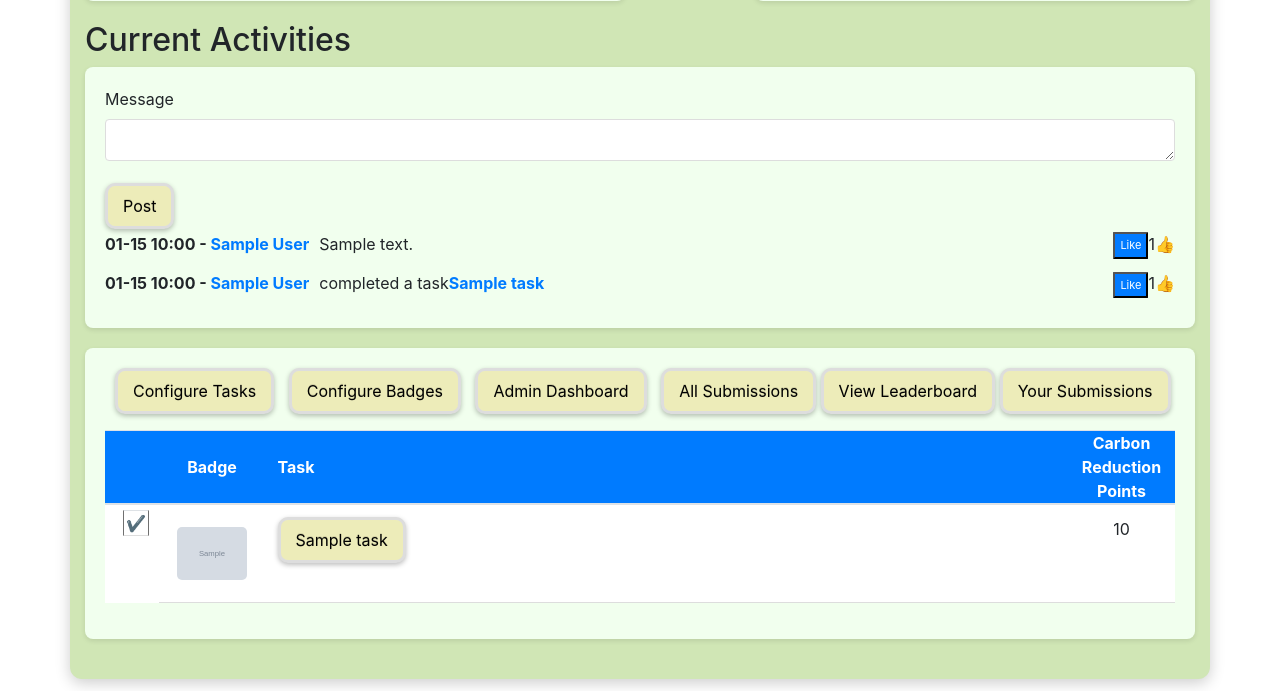
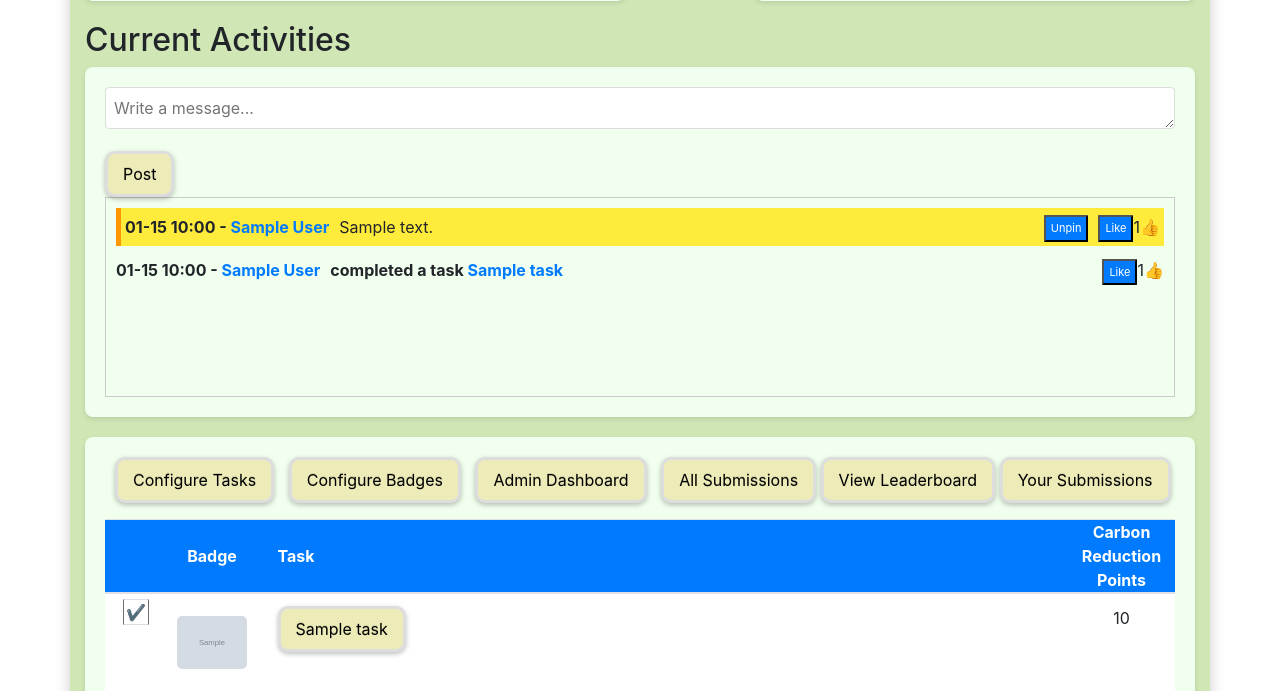
Before and after one commit to pnewstein/QuestByCycle, a Flask app: page / in a window 1280 px wide. Shown: the part 735-1426 px from the top of the page. Run offline with Flask 3, Linux system fonts and the light colour scheme; a user stored in the database is signed in; tables that the repository leaves empty hold one stand-in row (values such as "Sample post"); grey boxes marked "Sample" are stand-in pictures; parts of the project's set-up code (start-up, migrations or seed data) failed here and were passed over; some libraries are stand-ins or nearby versions.

Commit message:
set auto admin email verify to true, add pinned current activity messages

```diff
--- a/app/admin.py
+++ b/app/admin.py
@@ -46,6 +46,7 @@ def create_admin(app):
             )
             admin_user.set_password(default_admin_password)
             admin_user.is_admin = True  # Set as admin
+            admin_user.email_verified = True
             # ... set other fields if necessary
 
             db.session.add(admin_user)
--- a/app/auth.py
+++ b/app/auth.py
@@ -17,6 +17,7 @@ def login():
     # Check if any admin exists
     admin_exists = User.query.filter_by(is_admin=True).first() is not None
 
+
     # If no admin exists, create an admin
     if not admin_exists:
         create_admin(current_app._get_current_object())
@@ -34,6 +35,11 @@ def login():
         if user is None:  # Check if user exists
             flash('Invalid email or password.')
             return redirect(url_for('auth.login'))
+
+        # Temporary code to set email_verified to True for admin users
+        #if user.is_admin and not user.email_verified:
+        #    user.email_verified = True
+        #    db.session.commit()
 
         if not user.email_verified:  # Now it's safe to check email verification
             flash('Please verify your email before logging in.', 'warning')
--- a/app/main.py
+++ b/app/main.py
@@ -29,15 +29,14 @@ def get_datetime(activity):
     else:
         raise ValueError("Activity object does not contain valid timestamp information.")
 
-
 @main_bp.route('/', defaults={'game_id': None, 'task_id': None, 'user_id': None})
 @main_bp.route('/<int:game_id>', defaults={'task_id': None, 'user_id': None})
 @main_bp.route('/<int:game_id>/<int:task_id>', defaults={'user_id': None})
 @main_bp.route('/<int:game_id>/<int:task_id>/<int:user_id>')
 def index(game_id, task_id, user_id):
     user_games = []
-    profile = None  # Initialize profile here
-    user_tasks = []  # Initialize user_tasks here
+    profile = None
+    user_tasks = []
     badges = []
     total_points = None
 
@@ -45,12 +44,10 @@ def index(game_id, task_id, user_id):
         user_id = current_user.id
 
     if game_id is None and current_user.is_authenticated:
-        # If user is part of a game, redirect to the latest joined game
         joined_games = current_user.participated_games
         if joined_games:
-            game_id = joined_games[-1].id  # Assuming the latest joined game is the last in the list
+            game_id = joined_games[-1].id
         else:
-            # Automatically join the latest game if not part of any
             latest_game = Game.query.order_by(Game.start_date.desc()).first()
             if latest_game:
                 current_user.participated_games.append(latest_game)
@@ -76,10 +73,15 @@ def index(game_id, task_id, user_id):
     game_participation = {game.id: has_joined} if game else {}
 
     form = ShoutBoardForm()
-    messages = ShoutBoardMessage.query.order_by(ShoutBoardMessage.timestamp.desc()).all()
+    pinned_messages = ShoutBoardMessage.query.filter_by(is_pinned=True).order_by(ShoutBoardMessage.timestamp.desc()).all()
+    unpinned_messages = ShoutBoardMessage.query.filter_by(is_pinned=False).order_by(ShoutBoardMessage.timestamp.desc()).all()
     completed_tasks = UserTask.query.filter(UserTask.completions > 0).order_by(UserTask.completed_at.desc()).all()
-    activities = messages + completed_tasks
-    activities.sort(key=lambda x: get_datetime(x), reverse=True)
+
+    # Combine and sort activities
+    pinned_activities = pinned_messages
+    unpinned_activities = unpinned_messages + completed_tasks
+    unpinned_activities.sort(key=lambda x: get_datetime(x), reverse=True)
+    activities = pinned_activities + unpinned_activities
 
     selected_task = Task.query.get(task_id) if task_id else None
 
@@ -146,7 +148,6 @@ def index(game_id, task_id, user_id):
                 current_user.age_group = profform.age_group.data
                 current_user.interests = profform.interests.data
 
-                # Handle profile picture
                 if 'profile_picture' in request.files:
                     profile_picture_file = request.files['profile_picture']
                     if profile_picture_file.filename != '':
@@ -161,7 +162,6 @@ def index(game_id, task_id, user_id):
             profform.display_name.data = current_user.display_name
             profform.age_group.data = current_user.age_group
             profform.interests.data = current_user.interests
-
 
     return render_template('index.html',
                            form=form,
@@ -185,13 +185,13 @@ def index(game_id, task_id, user_id):
 def shout_board():
     form = ShoutBoardForm()
     if form.validate_on_submit():
-        shout_message = ShoutBoardMessage(message=form.message.data, user_id=current_user.id)
+        is_pinned = 'is_pinned' in request.form  # Check if the pin checkbox was checked
+        shout_message = ShoutBoardMessage(message=form.message.data, user_id=current_user.id, is_pinned=is_pinned)
         db.session.add(shout_message)
         db.session.commit()
         flash('Your message has been posted!', 'success')
         return redirect(url_for('main.index'))
-    messages = ShoutBoardMessage.query.order_by(ShoutBoardMessage.timestamp.desc()).all()
-    return render_template('shout_board.html', form=form, messages=messages)
+    return render_template('shout_board.html', form=form)
 
 
 @main_bp.route('/like-message/<int:message_id>', methods=['POST'])
@@ -356,3 +356,17 @@ def game_info():
         flash("Game details are not available.", "error")
         return redirect(url_for('main.index'))
     return render_template('game_info.html', game=game_details)
+
+
+@main_bp.route('/pin_message/<int:message_id>', methods=['POST'])
+@login_required
+def pin_message(message_id):
+    message = ShoutBoardMessage.query.get_or_404(message_id)
+    if not current_user.is_admin:
+        flash('You do not have permission to perform this action.', 'danger')
+        return redirect(url_for('main.index'))
+
+    message.is_pinned = not message.is_pinned  # Toggle the pin status
+    db.session.commit()
+    flash('Message pin status updated.', 'success')
+    return redirect(url_for('main.index'))
--- a/app/models.py
+++ b/app/models.py
@@ -76,7 +76,6 @@ class User(UserMixin, db.Model):
         except:
             return None
         return User.query.get(id)
-    # ...
 
     def set_password(self, password):
         self.password_hash = generate_password_hash(password)
@@ -159,6 +158,7 @@ class ShoutBoardMessage(db.Model):
     message = db.Column(db.String(500), nullable=False)
     user_id = db.Column(db.Integer, db.ForeignKey('user.id'), nullable=False)
     timestamp = db.Column(db.DateTime, index=True, default=datetime.now())
+    is_pinned = db.Column(db.Boolean, default=False)  # Add this line
 
     user = db.relationship('User', backref='shoutboard_messages')
     likes = db.relationship('ShoutBoardLike', backref='message', lazy='dynamic')
--- a/app/static/css/main.css
+++ b/app/static/css/main.css
@@ -1091,6 +1091,24 @@ footer {
     margin-right: 20px;
 }
 
+.pinned {
+    background-color: #ffeb3b;  /* A light yellow background */
+    border-left: 5px solid #ff9800;  /* A bright orange border */
+    padding: 4px;
+}
+
+.shout-messages-container {
+    height: 400px; /* Adjust the height as needed */
+    overflow-y: scroll;
+    border: 1px solid #ccc; /* Optional: Add a border for visual clarity */
+    padding: 10px; /* Optional: Add padding for better spacing */
+}
+
+.shout-messages {
+    display: flex;
+    flex-direction: column;
+}
+
 .user-interests {
     flex-grow: 1;
 }
--- a/app/templates/index.html
+++ b/app/templates/index.html
@@ -98,14 +98,14 @@
             <form action="{{ url_for('main.shout_board') }}" method="post">
                 {{ form.hidden_tag() }}
                 <div class="form-group">
-                    {{ form.message.label }} {{ form.message(rows=1) }}
+                    {{ form.message(rows=1, placeholder="Write a message...") }}
                 </div>
                 {{ form.submit() }}
             </form>
             {% endif %}
-            <div class="shout-messages">
+            <div class="shout-messages" style="height: 400px; overflow-y: scroll; border: 1px solid #ccc; padding: 10px;">
                 {% for activity in activities %}
-                <div class="activity" style="display: flex; align-items: center; margin-bottom: 10px;">
+                <div class="activity{% if activity.is_pinned %} pinned{% endif %}" style="display: flex; align-items: center; margin-bottom: 10px;">
                     {% if activity.__tablename__ == 'shout_board_message' %}
                     <strong style="margin-right: 10px;">
                         {{ activity.timestamp.strftime('%m-%d %H:%M') }} -
@@ -113,7 +113,13 @@
                             {{ activity.user.display_name or activity.user.username }}
                         </a>
                     </strong>
-                    <span style="flex-grow: 1;">{{ activity.message | safe }}</span>  <!-- Here is where you apply the |safe filter -->
+                    <span style="flex-grow: 1;">{{ activity.message | safe }}</span>
+                    {% if current_user.is_admin %}
+                    <form action="{{ url_for('main.pin_message', message_id=activity.id) }}" method="post" style="margin-left: 10px;">
+                        {{ form.hidden_tag() }}
+                        <button type="submit" class="blue_button">{{ 'Unpin' if activity.is_pinned else 'Pin' }}</button>
+                    </form>
+                    {% endif %}
                     <button type="button" class="blue_button" id="like-button-{{ activity.id }}" onclick="likeMessage('{{ activity.id }}')">
                         {{ 'Liked' if activity.liked_by_user else 'Like' }}
                     </button>
@@ -124,9 +130,10 @@
                         <a href="javascript:void(0)" onclick="showUserProfileModal('{{ activity.user.id }}')">
                             {{ activity.user.display_name or activity.user.username }}
                         </a>
-                    </strong> completed a task
+                    </strong>
                     <span style="flex-grow: 1;">
                         <strong style="margin-right: 10px;">
+                            completed a task
                             <a href="javascript:void(0);" onclick="openTaskDetailModal('{{ activity.task.id }}')">
                                  {{ activity.task.title }}
                             </a>
--- a/app/utils.py
+++ b/app/utils.py
@@ -256,7 +256,7 @@ def check_and_award_badges(user_id, task_id):
         if task.badge and task.badge not in user.badges:
             user.badges.append(task.badge)
             db.session.add(ShoutBoardMessage(
-                message=f"{user.display_name} earned the badge '{task.badge.name}' for task <strong><a href='javascript:void(0);' onclick='openTaskDetailModal({task.id})'>{task.title}</a></strong>.",
+                message=f" earned the badge '{task.badge.name}' for task <strong><a href='javascript:void(0);' onclick='openTaskDetailModal({task.id})'>{task.title}</a></strong>.",
                 user_id=user_id
             ))
             db.session.commit()
@@ -281,7 +281,7 @@ def check_and_award_badges(user_id, task_id):
                 if badge not in user.badges:
                     user.badges.append(badge)
                     db.session.add(ShoutBoardMessage(
-                        message=f"{user.display_name} earned the badge '{badge.name}' for completing all tasks in category '{task.category}' within game ID {task.game_id}.",
+                        message=f" earned the badge '{badge.name}' for completing all tasks in category '{task.category}' within game ID {task.game_id}.",
                         user_id=user_id
                     ))
                     db.session.commit()
```
